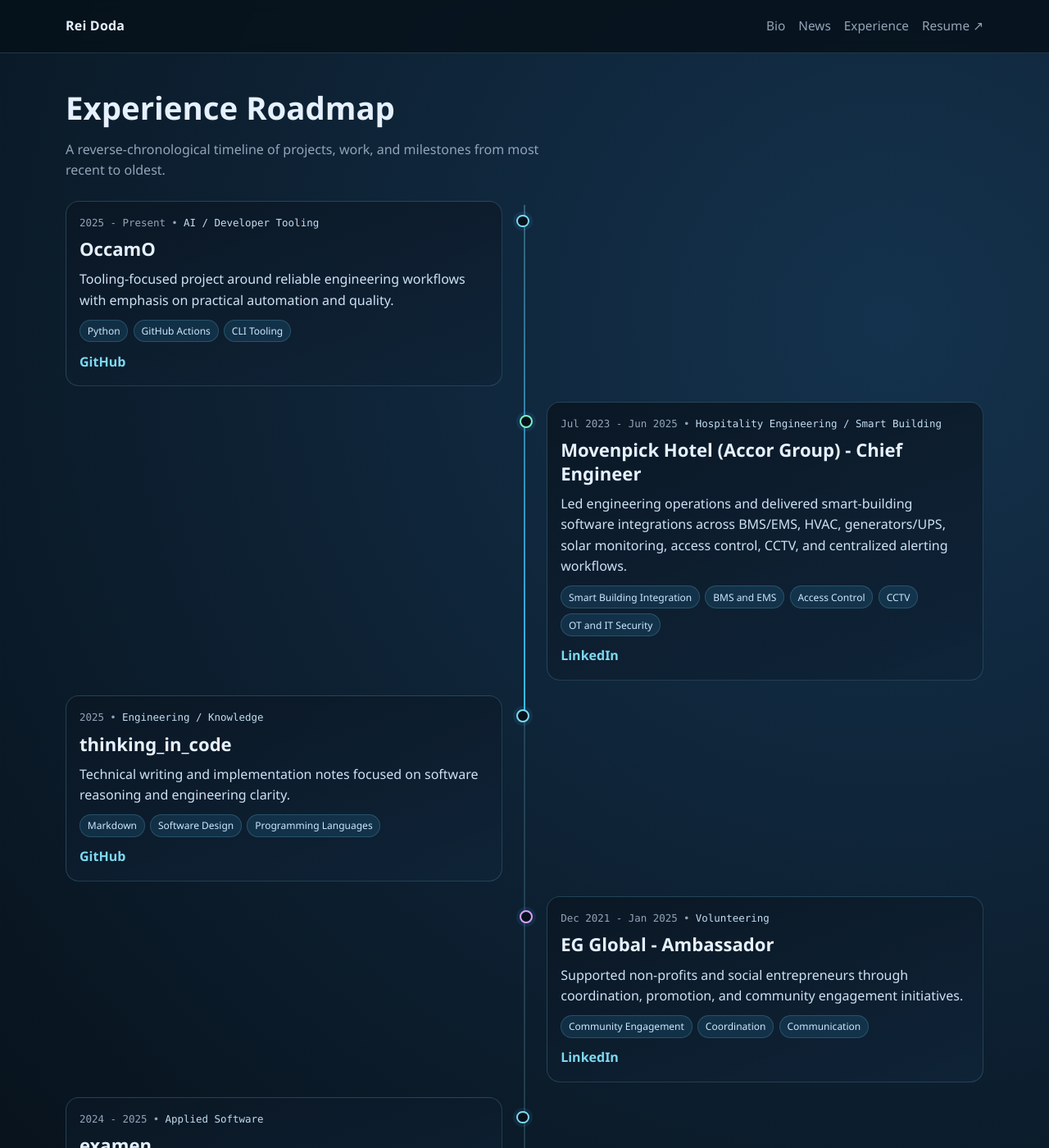
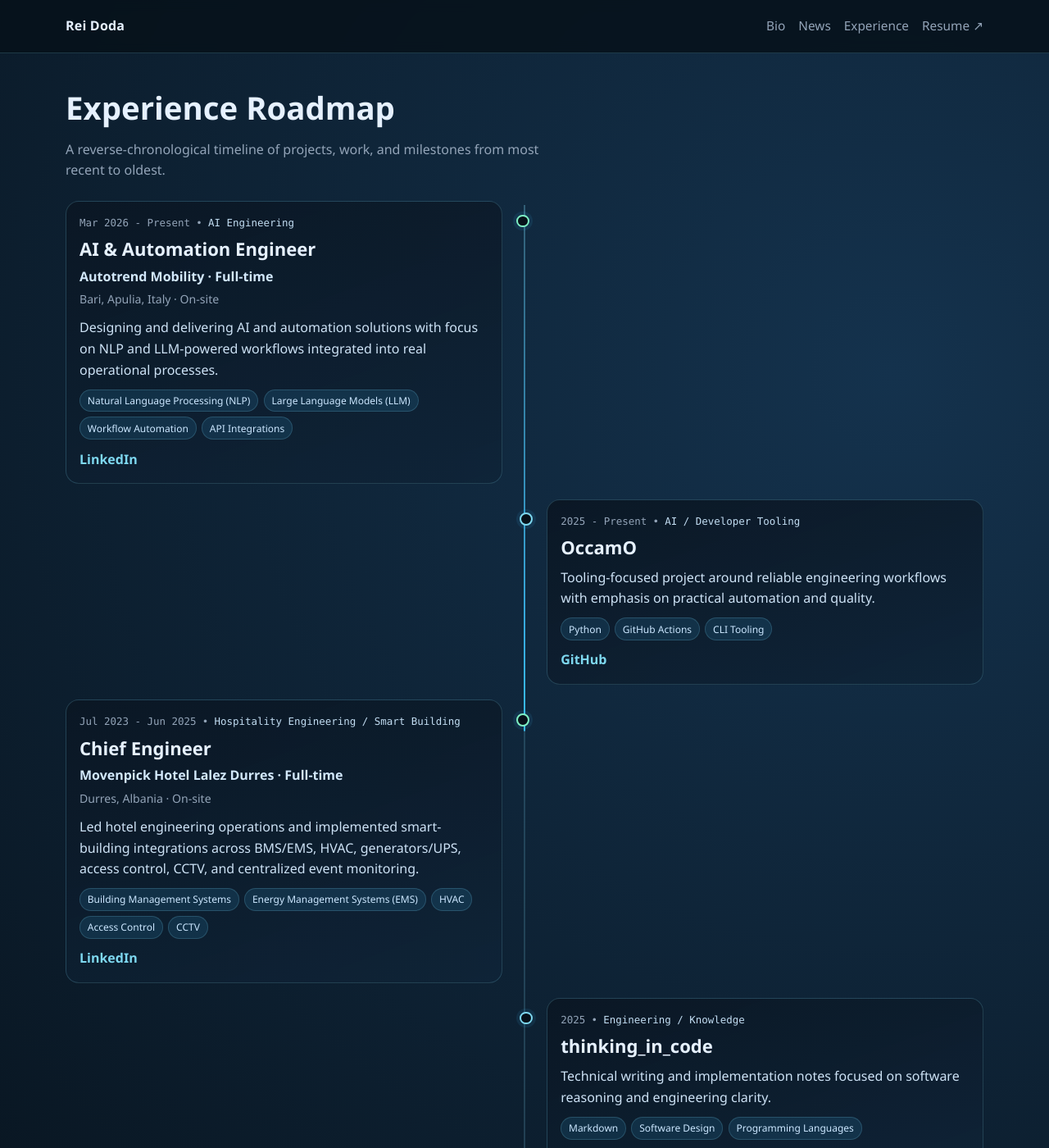
Before and after one commit to reiidoda/reiidoda.github.io, a Jekyll site: the page built from experience.md, in a window 1280 px wide and 1400 px high. Shown: the whole window at 82% size. Built offline with Jekyll 4.4.1, drawn with Linux system fonts in a browser that asks for light colours; some of the changed text lies outside the part shown.

Commit message:
chore: merge linkedin experience details into roadmap data

```diff
--- a/_data/experience.yml
+++ b/_data/experience.yml
@@ -1,3 +1,20 @@
+- id: ai-automation-engineer-autotrend
+  type: work
+  title: "AI & Automation Engineer"
+  period: "Mar 2026 - Present"
+  sort_date: 2026-03-01
+  category: "AI Engineering"
+  context: "Autotrend Mobility · Full-time"
+  location: "Bari, Apulia, Italy · On-site"
+  summary: "Designing and delivering AI and automation solutions with focus on NLP and LLM-powered workflows integrated into real operational processes."
+  technologies:
+    - Natural Language Processing (NLP)
+    - Large Language Models (LLM)
+    - Workflow Automation
+    - API Integrations
+  links:
+    linkedin: "https://www.linkedin.com/in/reiidoda/"
+
 - id: occamo
   type: project
   title: "OccamO"
@@ -12,19 +29,21 @@
   links:
     github: "https://github.com/reiidoda/OccamO"
 
-- id: movenpick-chief-engineer
+- id: chief-engineer-movenpick
   type: work
-  title: "Movenpick Hotel (Accor Group) - Chief Engineer"
+  title: "Chief Engineer"
   period: "Jul 2023 - Jun 2025"
   sort_date: 2025-06-01
   category: "Hospitality Engineering / Smart Building"
-  summary: "Led engineering operations and delivered smart-building software integrations across BMS/EMS, HVAC, generators/UPS, solar monitoring, access control, CCTV, and centralized alerting workflows."
+  context: "Movenpick Hotel Lalez Durres · Full-time"
+  location: "Durres, Albania · On-site"
+  summary: "Led hotel engineering operations and implemented smart-building integrations across BMS/EMS, HVAC, generators/UPS, access control, CCTV, and centralized event monitoring."
   technologies:
-    - Smart Building Integration
-    - BMS and EMS
+    - Building Management Systems
+    - Energy Management Systems (EMS)
+    - HVAC
     - Access Control
     - CCTV
-    - OT and IT Security
   links:
     linkedin: "https://www.linkedin.com/in/reiidoda/"
 
@@ -42,13 +61,15 @@
   links:
     github: "https://github.com/reiidoda/thinking_in_code"
 
-- id: eg-global-ambassador
+- id: ambassador-eg-global
   type: achievement
-  title: "EG Global - Ambassador"
+  title: "Ambassador"
   period: "Dec 2021 - Jan 2025"
   sort_date: 2025-01-01
   category: "Volunteering"
-  summary: "Supported non-profits and social entrepreneurs through coordination, promotion, and community engagement initiatives."
+  context: "EG Global"
+  location: "Worldwide"
+  summary: "Supported non-profits and social entrepreneurs with coordination, promotion, and community engagement initiatives."
   technologies:
     - Community Engagement
     - Coordination
@@ -70,18 +91,19 @@
   links:
     github: "https://github.com/reiidoda/examen"
 
-- id: upnova-lead-software-engineer
+- id: lead-software-engineer-upnova
   type: work
-  title: "Upnova Group S.r.l - Lead Software Engineer"
+  title: "Lead Software Engineer"
   period: "Oct 2022 - Aug 2024"
   sort_date: 2024-08-01
   category: "AI / SaaS Engineering"
-  summary: "Built and shipped an AI-powered document-processing SaaS with secure APIs, OCR pipelines, LLM features for classification and extraction, and RAG workflows for grounded Q&A over document corpora."
+  context: "Upnova Group S.r.l"
+  location: "Bari, Apulia, Italy · Hybrid"
+  summary: "Built and shipped an AI-powered document-processing SaaS with OCR and LLM pipelines; company partner in the ASIRID program."
   technologies:
     - Python
+    - OCR
     - Django
-    - OCR
-    - PyTorch
     - LLMs
     - RAG
     - LangChain
@@ -104,13 +126,15 @@
   links:
     linkedin: "https://www.linkedin.com/in/reiidoda/"
 
-- id: fondazione-student-teacher
+- id: student-teacher-fondazione
   type: achievement
-  title: "Fondazione Giovanni Paolo II ETS - Student Teacher"
+  title: "Student Teacher"
   period: "Nov 2021 - May 2024"
   sort_date: 2024-05-01
   category: "Volunteering"
-  summary: "Taught introductory Python with focus on computational thinking and practical problem-solving."
+  context: "Fondazione Giovanni Paolo II ETS"
+  location: "Bari, Italy · Education"
+  summary: "Led introductory Python programming sessions focused on computational thinking and problem-solving skills."
   technologies:
     - Python
     - Teaching
@@ -118,19 +142,21 @@
   links:
     linkedin: "https://www.linkedin.com/in/reiidoda/"
 
-- id: genesys-software-engineer
+- id: software-engineer-genesys
   type: work
-  title: "Genesys Software S.r.l - Software Engineer"
+  title: "Software Engineer"
   period: "Nov 2021 - Sep 2022"
   sort_date: 2022-09-01
   category: "Optimization / Warehouse Systems"
-  summary: "Developed warehouse picking and route-optimization software with a C/C++ routing engine, gRPC services, FEFO workflows, PostgreSQL traceability, RTLS integration, and Kafka event streaming."
+  context: "GENESYS SOFTWARE srl"
+  location: "Bari, Apulia, Italy · Hybrid"
+  summary: "Developed warehouse route-optimization and picking systems using C/C++, gRPC, FEFO workflows, and event streaming; company partner in the ASIRID program."
   technologies:
-    - C and C++
+    - C (Programming Language)
+    - C++
     - gRPC
+    - Kafka
     - PostgreSQL
-    - Kafka
-    - RTLS
   links:
     linkedin: "https://www.linkedin.com/in/reiidoda/"
 
@@ -140,7 +166,7 @@
   period: "2021 - 2022"
   sort_date: 2022-08-01
   category: "Operations Optimization"
-  summary: "Route and picking optimization platform modeled as a constrained weighted graph, integrated with real-time warehouse operations."
+  summary: "Route and picking optimization platform modeled as a constrained weighted graph integrated with real-time warehouse operations."
   technologies:
     - C and C++
     - Graph Optimization
@@ -149,19 +175,20 @@
   links:
     linkedin: "https://www.linkedin.com/in/reiidoda/"
 
-- id: vallefiorita-software-engineer
+- id: software-engineer-vallefiorita
   type: work
-  title: "Vallefiorita - Software Engineer"
+  title: "Software Engineer"
   period: "Sep 2020 - Oct 2021"
   sort_date: 2021-10-01
   category: "Computer Vision / Robotics"
-  summary: "Built an edge visual-inspection system on Raspberry Pi using Python and OpenCV, integrated with Arduino/ESP8266 robotic rejection, and deployed as a production service."
+  context: "Vallefiorita"
+  location: "Bari, Apulia, Italy · Hybrid"
+  summary: "Built an edge visual-inspection and robotics rejection system using Python and OpenCV; company partner in the ASIRID program."
   technologies:
     - Python
     - OpenCV
     - Raspberry Pi
     - Arduino
-    - Linux
   links:
     linkedin: "https://www.linkedin.com/in/reiidoda/"
 
@@ -171,7 +198,7 @@
   period: "2020 - 2021"
   sort_date: 2021-09-01
   category: "Computer Vision"
-  summary: "Real-time quality analysis and automated rejection pipeline combining CV thresholds, robotics control, and traceability logging."
+  summary: "Real-time quality analysis and automated rejection pipeline combining computer vision thresholds, robotics control, and traceability logging."
   technologies:
     - OpenCV
     - Edge Computing
@@ -180,12 +207,14 @@
   links:
     linkedin: "https://www.linkedin.com/in/reiidoda/"
 
-- id: bsc-computer-science
+- id: bsc-computer-science-bari
   type: education
-  title: "BSc in Computer Science"
-  period: "University of Bari Aldo Moro"
+  title: "Universita degli Studi di Bari"
+  period: "Bachelor's degree"
   sort_date: 2020-01-01
   category: "Education"
+  context: "Computer Science"
+  location: "Bari, Italy"
   summary: "Academic foundation in software engineering, algorithms, and computing systems."
   technologies:
     - Algorithms
--- a/_includes/roadmap-item.html
+++ b/_includes/roadmap-item.html
@@ -7,6 +7,12 @@
     </p>
 
     <h2 class="roadmap-title">{{ include.item.title }}</h2>
+    {% if include.item.context %}
+      <p class="roadmap-context">{{ include.item.context }}</p>
+    {% endif %}
+    {% if include.item.location %}
+      <p class="roadmap-location">{{ include.item.location }}</p>
+    {% endif %}
     <p class="roadmap-summary">{{ include.item.summary }}</p>
 
     {% if include.item.technologies and include.item.technologies.size > 0 %}
--- a/assets/css/pages/experience.css
+++ b/assets/css/pages/experience.css
@@ -87,6 +87,18 @@
   margin: var(--space-2) 0 0;
   font-size: clamp(1.15rem, 2vw, 1.38rem);
   line-height: 1.3;
+}
+
+.roadmap-context {
+  margin: var(--space-2) 0 0;
+  color: #d2e8fb;
+  font-weight: 600;
+}
+
+.roadmap-location {
+  margin: var(--space-1) 0 0;
+  color: var(--muted);
+  font-size: var(--text-sm);
 }
 
 .roadmap-summary {
```
